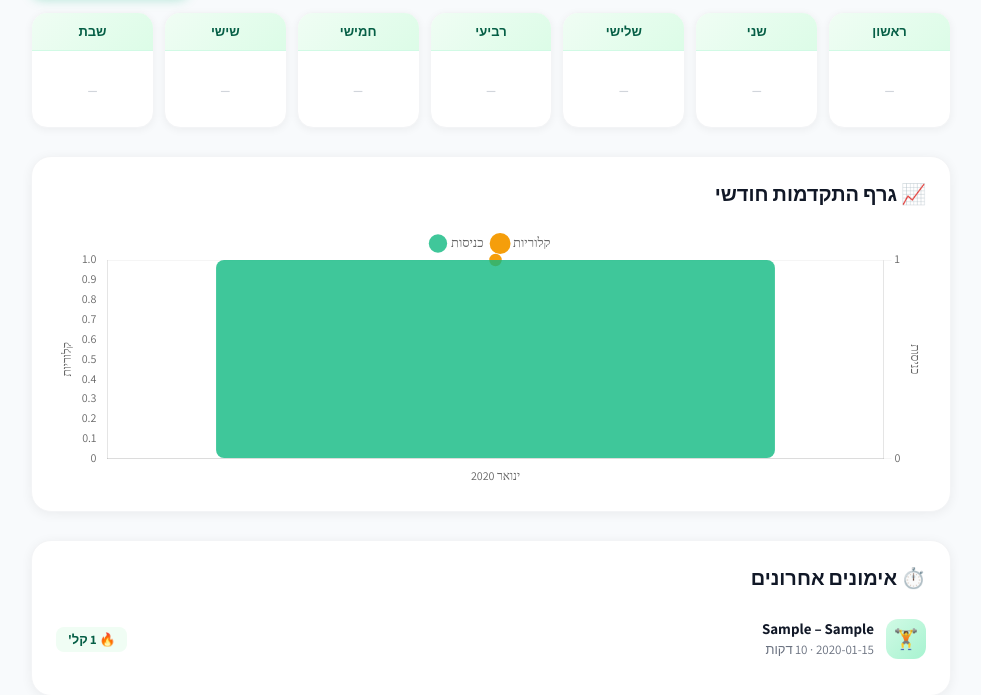
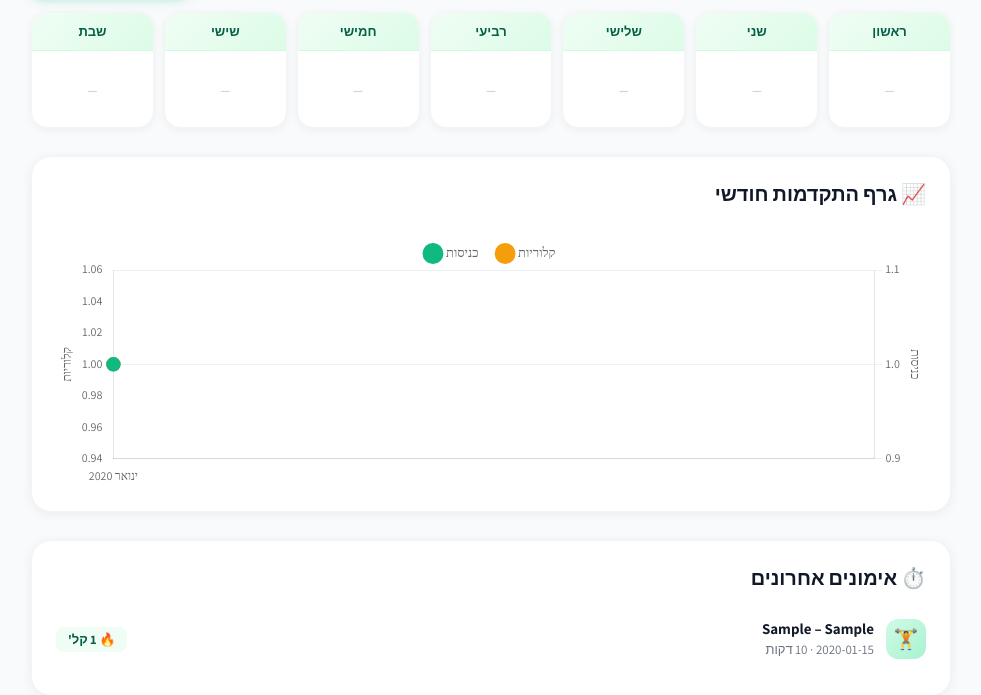
Before and after one commit to meiritay25-rgb/fitzone-webapp, a Flask app: page /dashboard in a window 1280 px wide. Shown: the part 371-1066 px from the top of the page, without its empty margins (149-1130 px from the left). Run offline with Flask 3, Linux system fonts and the light colour scheme; the visitor is signed in with stand-in values (Sample User, id 1); tables that the repository leaves empty hold one stand-in row (values such as "Sample post"); some libraries are stand-ins or nearby versions.

Commit message:
Switch progress chart to dual-line (visits + calories)

```diff
--- a/templates/dashboard.html
+++ b/templates/dashboard.html
@@ -388,27 +388,27 @@ function setDuration(val,btn){
 {% if monthly_visits != '[]' %}
 const ctx=document.getElementById('progressChart').getContext('2d');
 new Chart(ctx,{
-  type:'bar',
+  type:'line',
   data:{
     labels:{{ monthly_labels|safe }},
     datasets:[
       {
         label:'כניסות',
         data:{{ monthly_visits|safe }},
-        backgroundColor:'rgba(16,185,129,.8)',
-        borderRadius:8,
-        borderSkipped:false,
+        borderColor:'#10b981',
+        backgroundColor:'rgba(16,185,129,.12)',
+        tension:.4,pointRadius:6,pointBackgroundColor:'#10b981',
+        pointHoverRadius:8,fill:true,borderWidth:2.5,
         yAxisID:'y1',
       },
       {
         label:'קלוריות',
         data:{{ monthly_cal|safe }},
-        type:'line',
         borderColor:'#f59e0b',
-        backgroundColor:'rgba(245,158,11,.1)',
-        tension:.4,pointRadius:5,pointBackgroundColor:'#f59e0b',
-        fill:true,yAxisID:'y2',
-        borderWidth:2.5,
+        backgroundColor:'rgba(245,158,11,.08)',
+        tension:.4,pointRadius:6,pointBackgroundColor:'#f59e0b',
+        pointHoverRadius:8,fill:true,borderWidth:2.5,
+        yAxisID:'y2',
       }
     ]
   },
@@ -418,10 +418,12 @@ new Chart(ctx,{
     plugins:{
       legend:{
         position:'top',
-        labels:{font:{family:'Assistant',size:13},usePointStyle:true}
+        labels:{font:{family:'Assistant',size:13},usePointStyle:true,padding:20}
       },
       tooltip:{
         rtl:true,
+        backgroundColor:'rgba(17,24,39,.85)',
+        padding:12,
         callbacks:{
           label:ctx=>ctx.dataset.label+': '+(ctx.dataset.yAxisID==='y2'?ctx.parsed.y+' קל\'':ctx.parsed.y+' אימונים')
         }
@@ -431,7 +433,7 @@ new Chart(ctx,{
       x:{grid:{display:false},ticks:{font:{family:'Assistant',size:12}}},
       y1:{
         type:'linear',position:'right',
-        grid:{color:'rgba(0,0,0,.04)'},
+        grid:{color:'rgba(0,0,0,.06)'},
         ticks:{stepSize:1,font:{family:'Assistant',size:12}},
         title:{display:true,text:'כניסות',font:{family:'Assistant',size:12}}
       },
```
